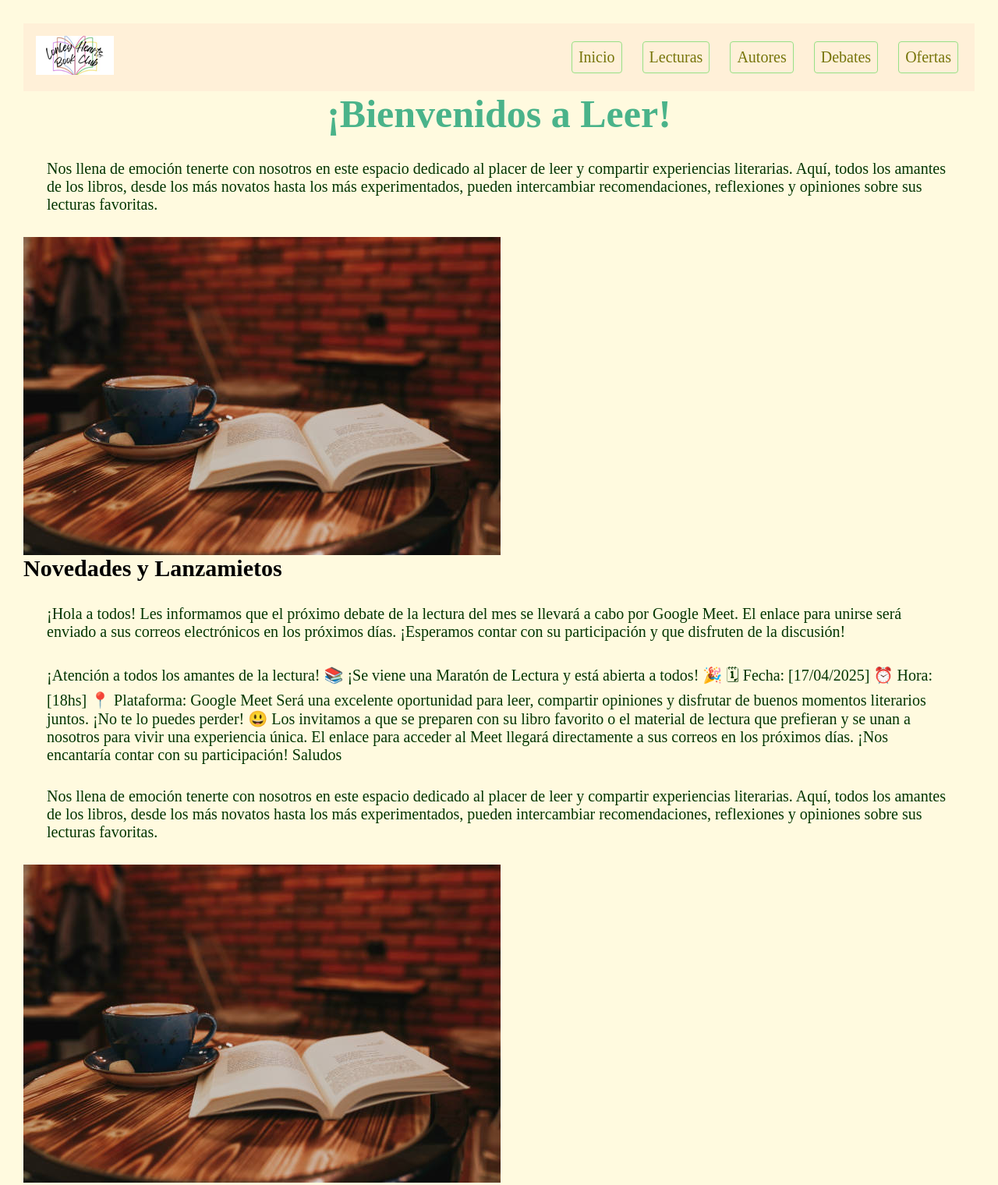
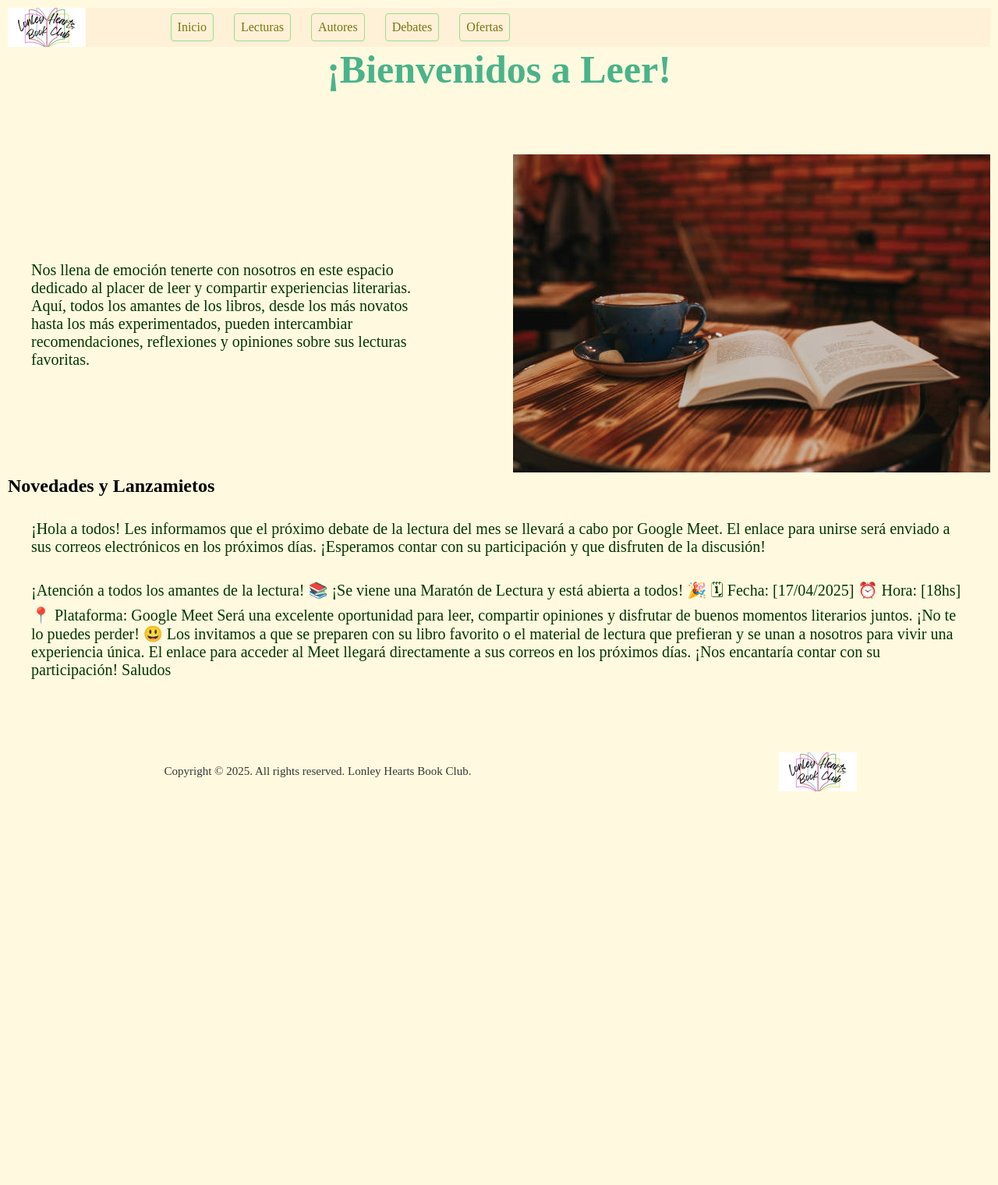
Before and after one commit to vicdegli16/Lonley-Hearts-Book-Club, a plain HTML site: page index.html in a window 1280 px wide. Shown: the top 1520 px of the page at 78% size. After the commit the page ends 1070 px from the top, so only its background shows below. Drawn offline with Linux system fonts and the light colour scheme.

Commit message:
grid navbar

```diff
--- a/index.html
+++ b/index.html
@@ -37,12 +37,16 @@
 
     <main>
         <H1>¡Bienvenidos a Leer!</H1>
-        <section>
-            <div>
-                <p>Nos llena de emoción tenerte con nosotros en este espacio dedicado al placer de leer y compartir experiencias literarias. Aquí, todos los amantes de los libros, desde los más novatos hasta los más experimentados, pueden intercambiar recomendaciones, reflexiones y opiniones sobre sus lecturas favoritas.</p>
+        <section >
+            <section class="bienvenda">
+            <p >Nos llena de emoción tenerte con nosotros en este espacio dedicado al placer de leer y compartir experiencias literarias. Aquí, todos los amantes de los libros, desde los más novatos hasta los más experimentados, pueden intercambiar recomendaciones, reflexiones y opiniones sobre sus lecturas favoritas.</p>
+            <figure>
                 <img class="main-image" src="./img/istockphoto-1125773979-612x612.jpg" alt="">
-            </div>
+            </figure>
+        </section>
+
             <h2>Novedades y Lanzamietos</h2>
+
             <div>
                 <p>¡Hola a todos!
                     Les informamos que el próximo debate de la lectura del mes se llevará a cabo por Google Meet. El enlace para unirse será enviado a sus correos electrónicos en los próximos días.
@@ -70,8 +74,8 @@
         </section>
 
 
-        <p>Nos llena de emoción tenerte con nosotros en este espacio dedicado al placer de leer y compartir experiencias literarias. Aquí, todos los amantes de los libros, desde los más novatos hasta los más experimentados, pueden intercambiar recomendaciones, reflexiones y opiniones sobre sus lecturas favoritas.</p>
-        <img class="main-image" src="./img/istockphoto-1125773979-612x612.jpg" alt="">
+
+
     </main>
 
      <footer>
--- a/styles/style.css
+++ b/styles/style.css
@@ -14,11 +14,18 @@ body{
 
 }
 .navbar {
-    display: flex;
-    flex-direction: row;
-    justify-content: space-between;
-    padding: 16px;
     background-color: rgb(255, 240, 216);
+    display: grid;
+    grid-template-rows: 50px;
+    grid-template-columns: repeat(5, 1fr);
+    gap: 16px;
+    grid-template-areas:
+       "logo navbar ul navbar ul navbar ul navbar ul navbar ul";
+
+
+
+
+
 }
 .navbar ul {
     display: flex;
@@ -26,6 +33,7 @@ body{
     justify-content: center;
     align-items: center;
     gap: 16px;
+    grid-area: navbar ul;
 }
 .nav-li{
     list-style: none;
@@ -40,6 +48,12 @@ body{
     border-radius: 4px;
     display: inline-block;
 
+}
+.logo{
+    grid-area: logo;
+    display: flex;
+    flex-direction: row;
+    justify-content: center;
 }
 h1{
     font-size: 50px;
@@ -107,24 +121,30 @@ body {
     font-size: 16px;
     padding: 10px;
 }
-@media (min-width: 1024px) {
+
+.bienvenda{
+    margin-top: 80px;
+    display: flex;
+    flex-direction: row;
+    gap: 80px;
+    align-items: center;
+}
+footer {
+    margin-top: 80px;
+    margin-bottom: 32px;
+    display: flex;
+    flex-direction: row;
+    justify-content: space-around;
+    align-items: center;
+    gap: 24px;
+}
+@media (max-width: 450px) {
     body {
-        font-size: 20px;
-        padding: 30px;
+        margin: 0 16px;
+    }
+    .navbar {
+        grid-template-rows: 50px 20px;
+        grid-template-columns: repeat(5, 1fr);
+        grid-template-areas:
     }
 }
-.navbar {
-    display: flex;
-    flex-direction: column;
-    align-items: center;
-}
-@media (min-width: 768px) {
-    .navbar {
-        flex-direction: row;
-        justify-content: space-between;
-    }
-}
-.main-image {
-    display: flex;
-    justify-content: flex-end;
-}
```
